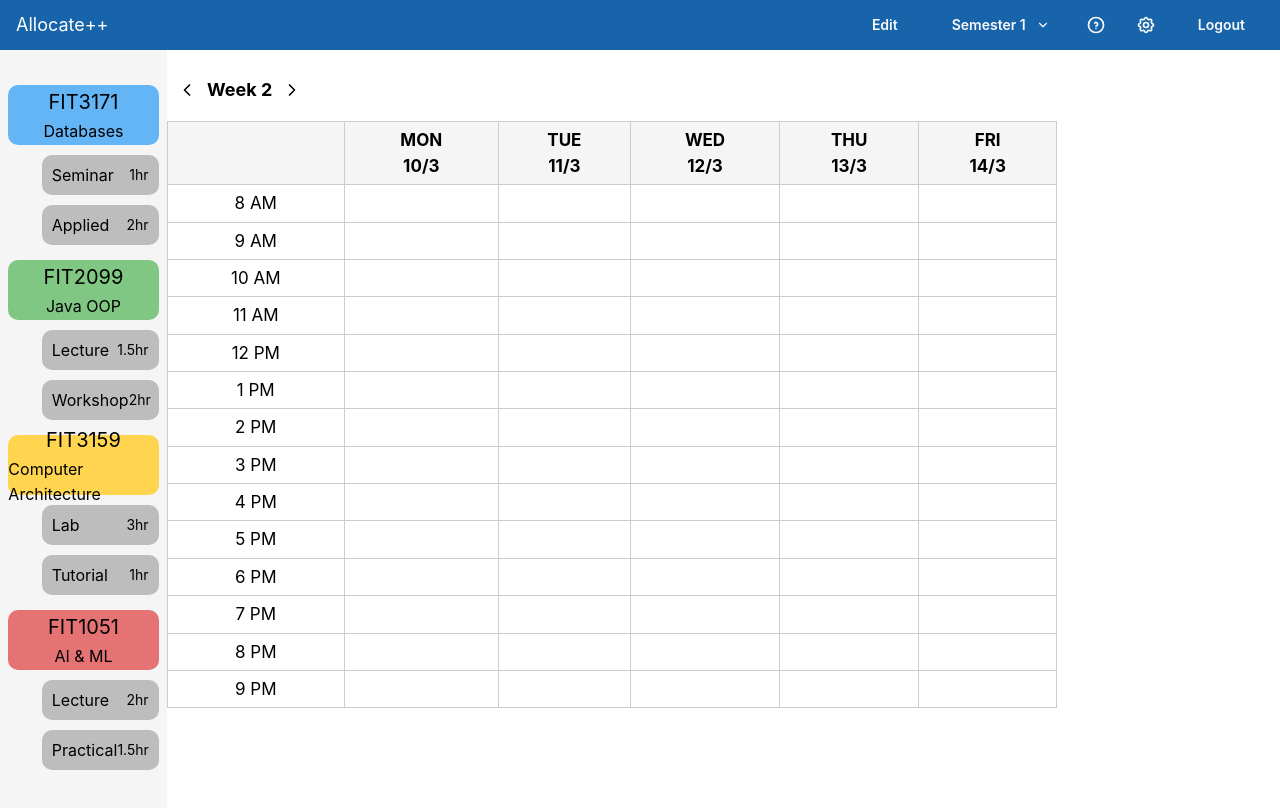
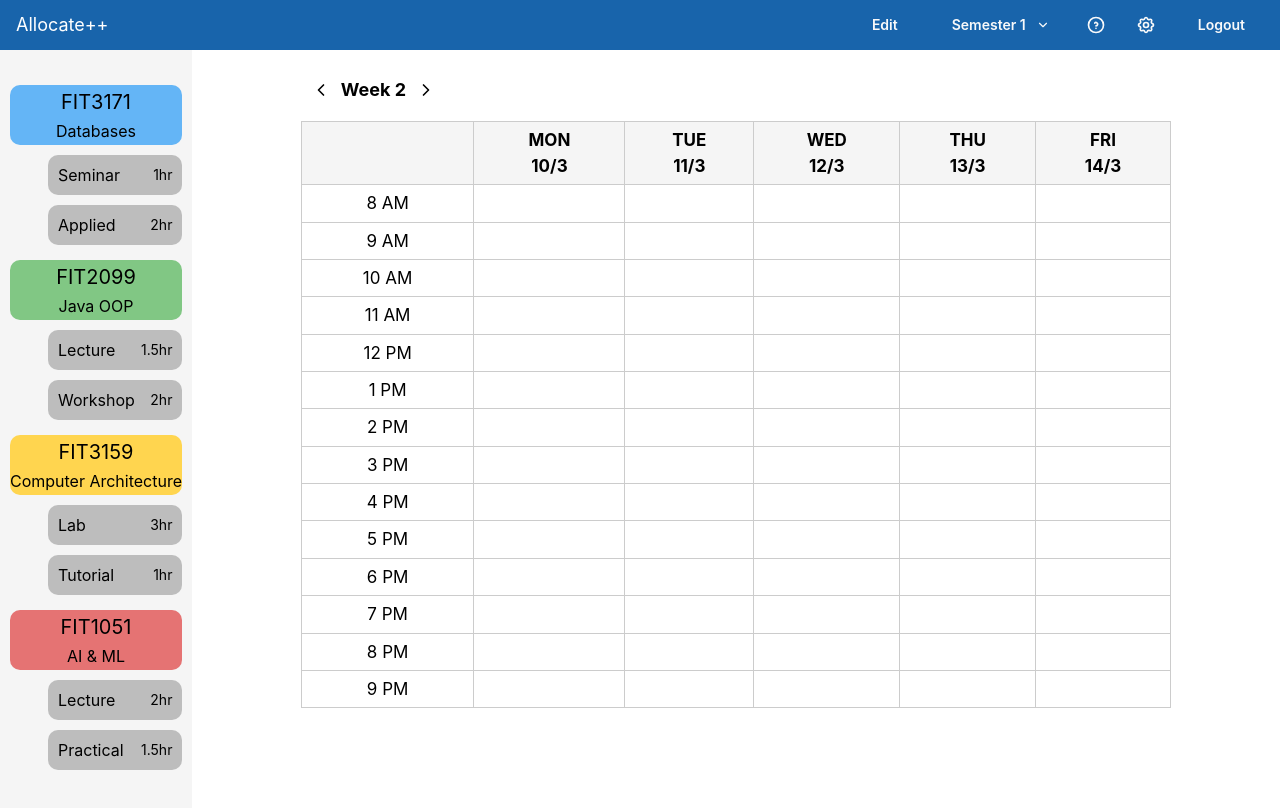
Before and after one commit to RichardLi88/unihack-2025, a React app in the folder project/frontend/: page / in a window 1280 px wide. Shown: the top 808 px of the page. Built offline with nearby package versions, Linux system fonts and the light colour scheme; the HTML template or start-up script is replaced by a standard one.

Commit message:
center timetable and add context setter
- centre the time table
- set context to home when on home page

```diff
--- a/project/frontend/package.json
+++ b/project/frontend/package.json
@@ -18,6 +18,8 @@
     "@mantine/hooks": "^7.17.2",
     "@tabler/icons-react": "^3.31.0",
     "dayjs": "^1.11.13",
+    "framer-motion": "^12.5.0",
+    "lottie-react": "^2.4.1",
     "react": "^19.0.0",
     "react-dom": "^19.0.0",
     "react-router": "^7.3.0",
--- a/project/frontend/src/css/Timetable.css
+++ b/project/frontend/src/css/Timetable.css
@@ -5,7 +5,7 @@
   margin-top: 20px;
   margin-bottom: 20px;
   user-select: none;
-
+  align-items: center;
 }
 
 .timetable {
@@ -15,7 +15,8 @@
   font-size: 17px;
 }
 
-  th, td {
+th,
+td {
   border: 1px solid #ccc;
   padding: 5px;
 }
@@ -49,7 +50,6 @@
   cursor: pointer;
   font-size: 14px;
   padding-top: 10px;
-
 }
 
 .week-header button:hover {
--- a/project/frontend/src/pages/HomePage.jsx
+++ b/project/frontend/src/pages/HomePage.jsx
@@ -1,17 +1,25 @@
 import { Flex } from "@mantine/core";
 import Sidebar from "../components/Sidebar";
 import Timetable from "../components/Timetable";
+import { useContext, useEffect } from "react";
+import { PageContext } from "../contexts/PageContext";
 
-function HomePage(){
-  return(
+function HomePage() {
+  const { setPage } = useContext(PageContext);
+
+  useEffect(() => {
+    setPage("home");
+  });
+  return (
     <>
-      <Flex direction="row">
+      <Flex direction="row" justify="center">
         <Sidebar />
-        <Timetable />
+        <Flex flex={1} justify="center">
+          <Timetable />
+        </Flex>
       </Flex>
-
     </>
-  )
+  );
 }
 
 export default HomePage;
```
Also changed, not shown: 1 other file (tests, documents, lock files or other folders). Lines whose indentation alone changed are shown as unchanged.
